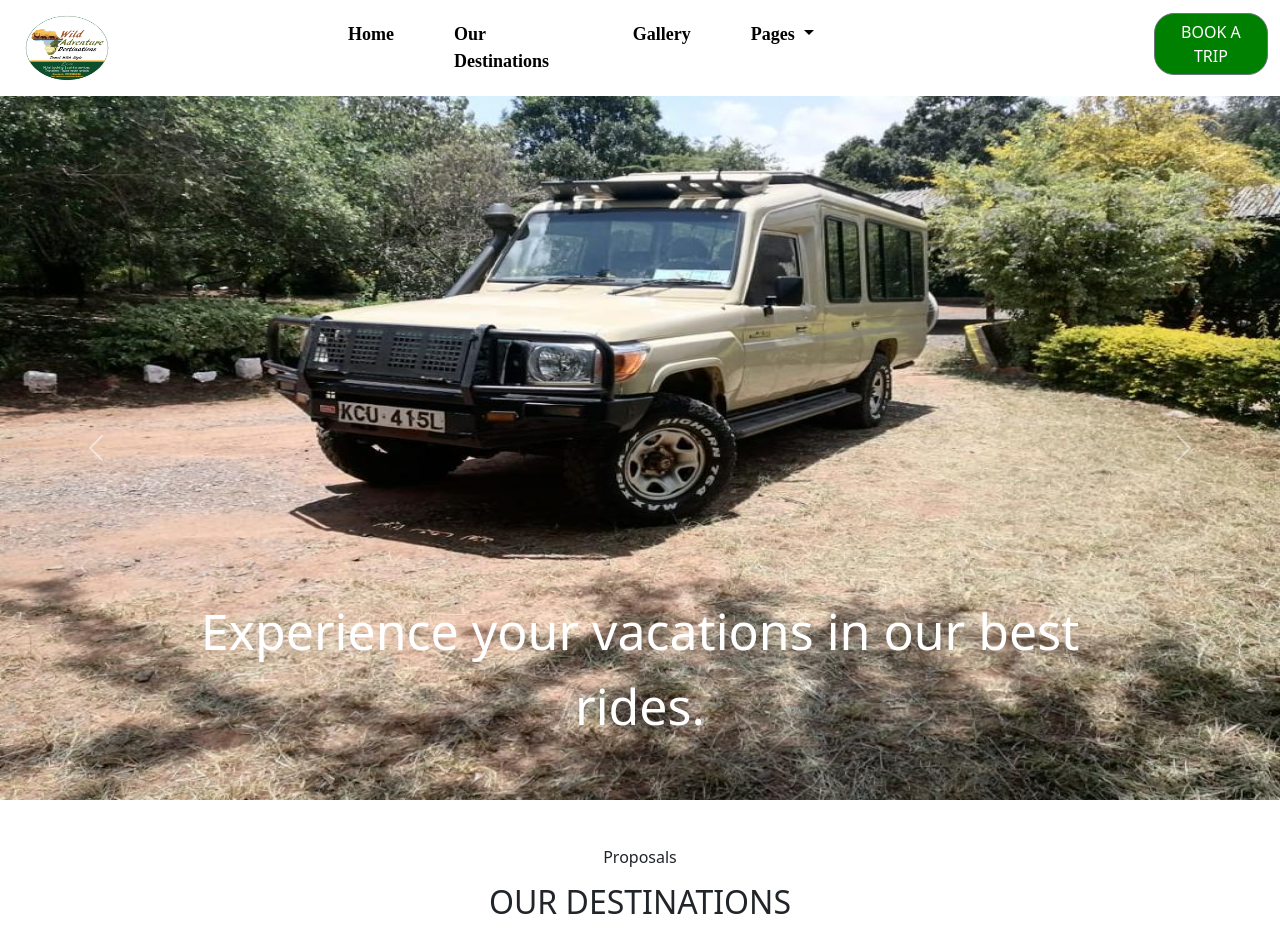
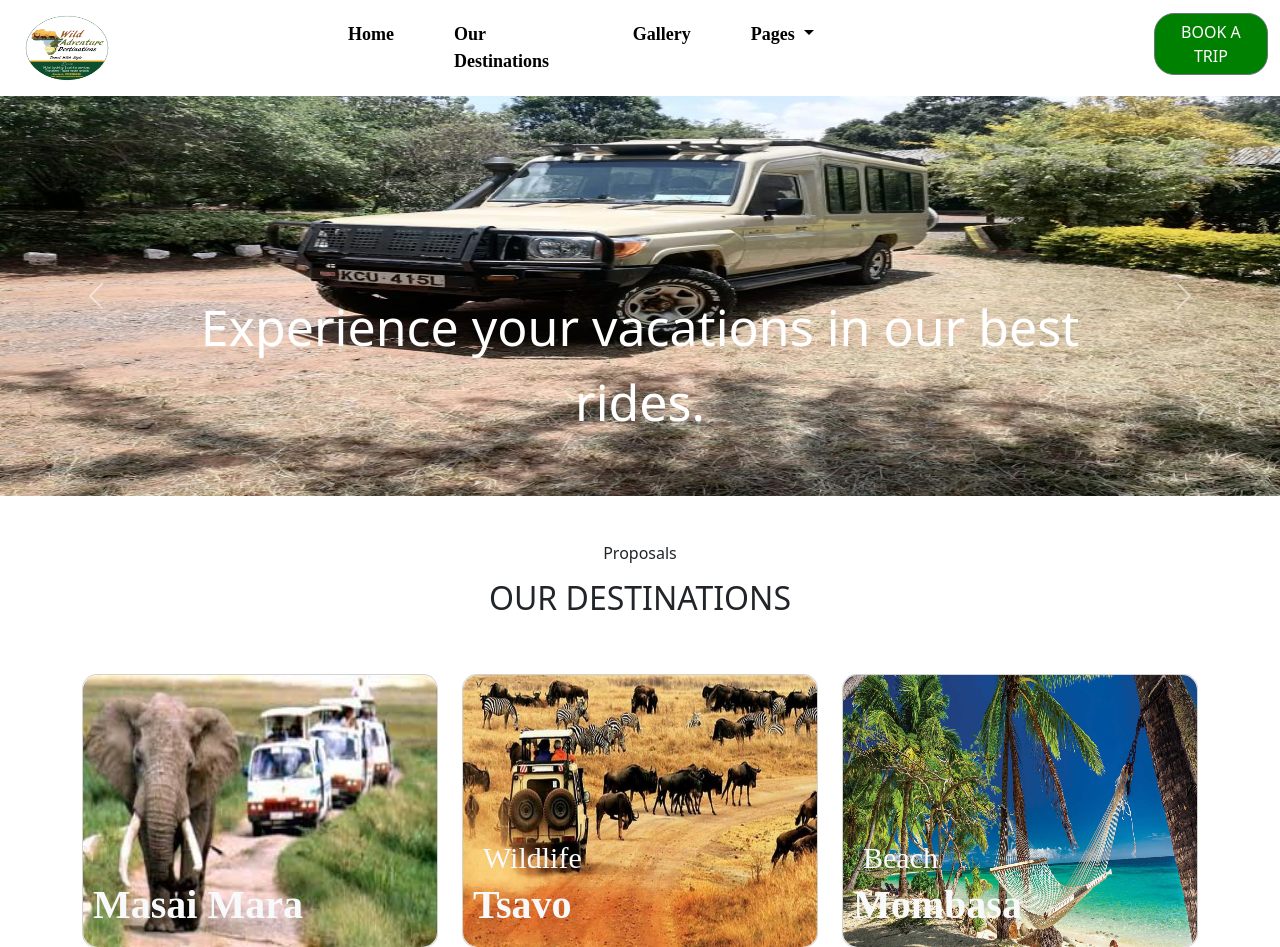
Before and after one commit to muthengicollins8/tours_travel_website, a PHP site: page / in a window 1280 px wide. Shown: the top 947 px of the page. Run offline with PHP 8.4, Linux system fonts and the light colour scheme; some libraries are stand-ins or nearby versions.

Commit message:
some editting

```diff
--- a/index.php
+++ b/index.php
@@ -105,21 +105,21 @@
 <div id="carouselExampleInterval" class="carousel slide  carousel-fade" data-bs-ride="carousel">
   <div class="carousel-inner">
     <div class="carousel-item active" data-bs-interval="5000">
-      <img src="images/gall20.jpg" class="d-block w-100" alt="tours">
+      <img src="images/gall20.jpg" class="d-block w-100" style="height:400px !important;" alt="tours">
       <div class="carousel-caption d-none d-md-block">
 
             <p>Experience your vacations in our best rides.</p>
           </div>
     </div>
     <div class="carousel-item" data-bs-interval="5000">
-      <img src="images/tour6.jpg" class="d-block w-100" alt="tours">
+      <img src="images/tour6.jpg" class="d-block w-100" style="height:400px !important;" alt="tours">
       <div class="carousel-caption d-none d-md-block">
 
             <p>One of the best hotel serenity you will get to be in.</p>
           </div>
     </div>
     <div class="carousel-item">
-      <img src="images/gall13.jpg" class="d-block w-100" alt="tours">
+      <img src="images/gall13.jpg" class="d-block w-100" style="height:400px !important;" alt="tours">
       <div class="carousel-caption d-none d-md-block">
 
             <p>We have choosen the best amenities for your loved ones.</p>
```
